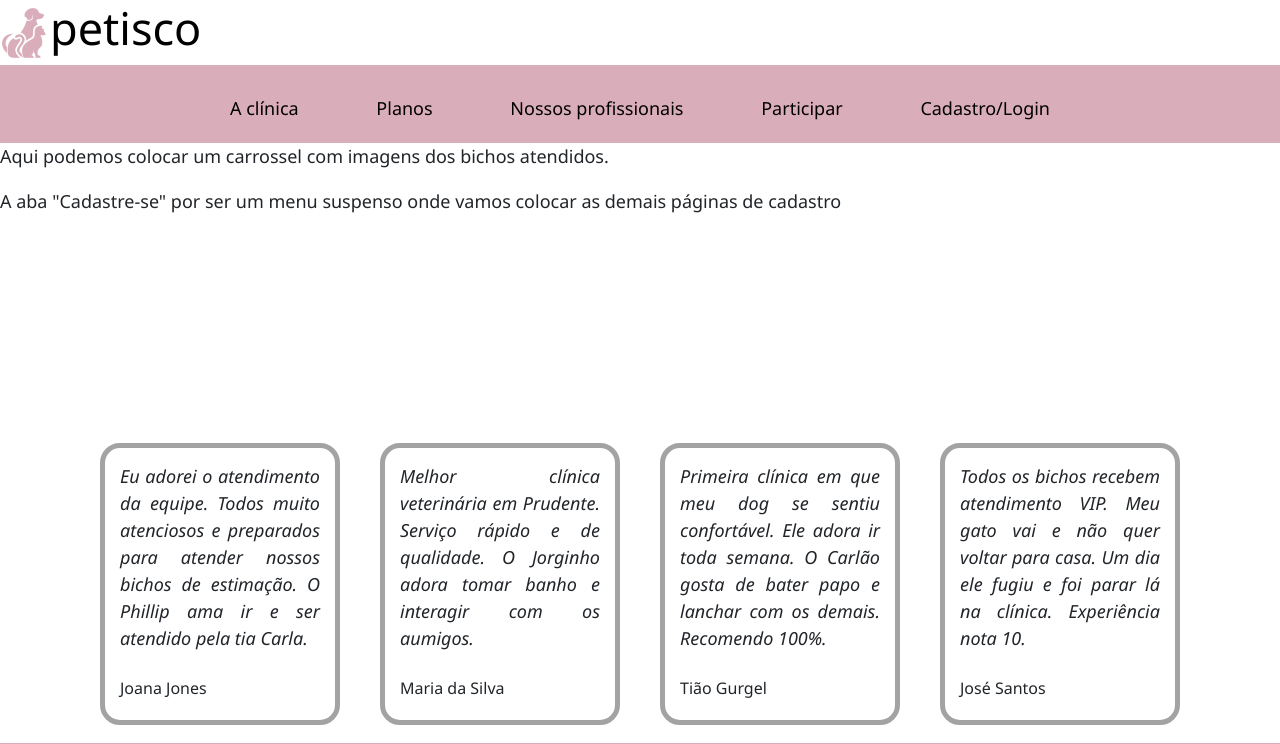
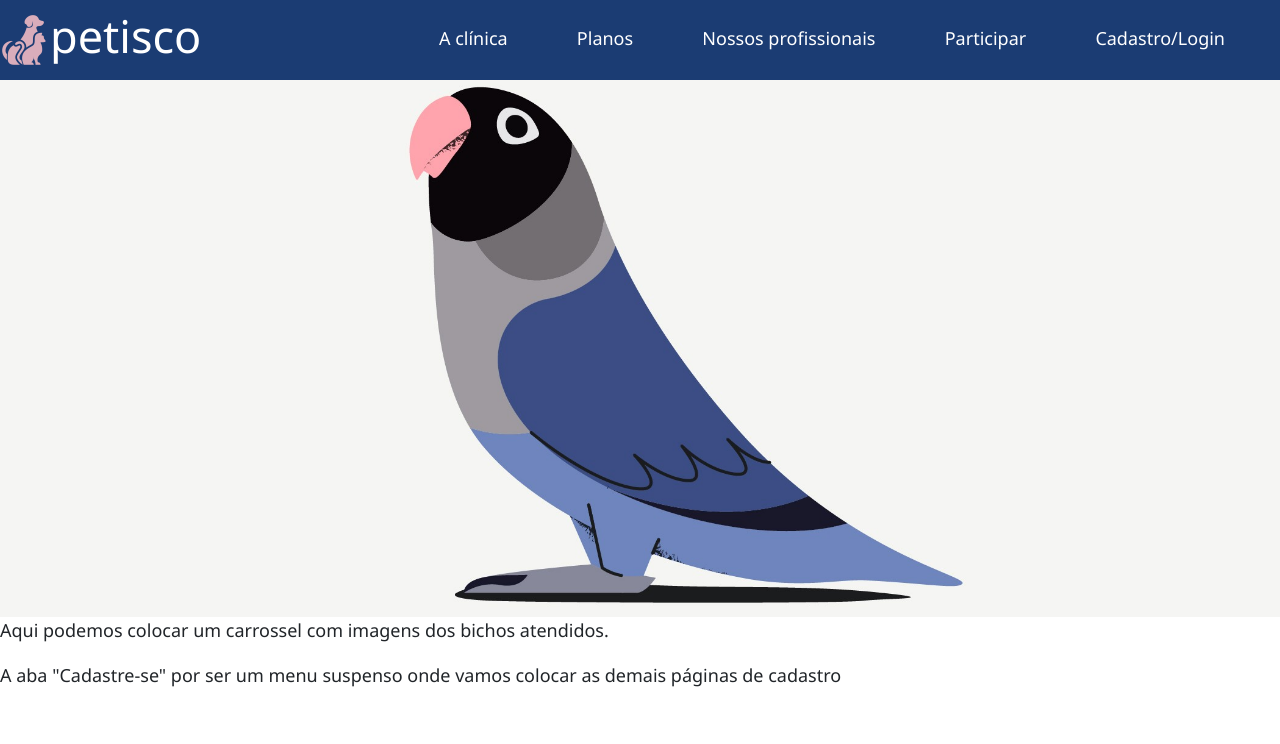
Before and after one commit to victororlandi/clinicaveterinaria, a PHP site: page / in a window 1280 px wide. Shown: the top 744 px of the page. Run offline with PHP 8.4, Linux system fonts and the light colour scheme.

Commit message:
testando cores e mudanças visuais

```diff
--- a/assets/style.css
+++ b/assets/style.css
@@ -9,9 +9,14 @@
     font-family:Verdana, Geneva, Tahoma, sans-serif;*/
 }
 
+header {
+    display: flex;
+    background-color: rgb(27, 60, 115);
+    height: 80px;
+}
+
 .marca {
-    height: 65px;
-    width: 100vw;
+    width: 30%;
     display: flex;
     flex-direction: row;
     align-items: center;
@@ -20,25 +25,29 @@
 .marca img{
     height: 50px;
     width: 50px;
+
 }
 
 .marca h1 {
-    color: rgb(0, 0, 0);
+    color: rgb(255, 255, 255);
+}
+
+.marca a{
+    text-decoration: none;
 }
 
 nav{
-    height: 78px;
-    width: 100vw;
-    background-color:rgb(218, 173, 187);
+    width: 70%;
+
 }
 
 nav ul{
-    margin-left: 200px;
-    margin-right: 200px;
     display: flex;
     flex-direction: row;
     justify-content: space-between;
-    padding: 30px;
+    align-items: center;
+    margin: 0px;
+    padding: 25px
 }
 
 nav ul li{
@@ -47,7 +56,14 @@ nav ul li{
 
 nav ul li a{
     text-decoration: none;
-    color: rgb(0,0,0);
+    height: 80px;
+    color: rgb(255, 255, 255);
+    padding: 30px;
+}
+
+nav ul li a:hover{
+    background-color: white;
+    color:rgb(218, 173, 187);
 }
 
 /*nav ul li a.item-menu-moldura{
@@ -134,6 +150,12 @@ body {
     text-align: justify;
 }
 
+.mapa{
+    margin: 0px;
+    height: 250px;
+}
+
+
 footer {
     height: 280px;
     width: 100vw;
@@ -145,10 +167,6 @@ footer {
     align-items: center;
 }
 
-iframe{
-    border-radius: 20%;
-    padding: 10px;
-}
 
 footer ul{
     margin: 0px;
--- a/index.php
+++ b/index.php
@@ -10,8 +10,8 @@
 <body>
     <header>
         <section class="marca">
-            <img src="assets/img/icons/logo-2.png">
-            <h1>petisco</h1>
+            <a href="index.php"><img src="assets/img/icons/logo-2.png"></a>
+            <a href="index.php"><h1>petisco</h1></a>
         </section>
         <nav>
             <ul>
@@ -19,10 +19,13 @@
                 <li><a href="#">Planos</a></li>
                 <li><a href="#">Nossos profissionais</a></li>
                 <li><a href="#" class="item-menu-moldura">Participar</a></li>
-                <li><a href="#" class="item-menu-moldura">Cadastro/Login</a></li>
+                <li><a href="view/cadastro-tutores.php" class="item-menu-moldura">Cadastro/Login</a></li>
             </ul>
         </nav>
     </header>
+    <section class="tentando-inventar-moda">
+        <img src="assets/img/illustrations/JPG/01-cut.jpg" width=100%>
+    </section>
     <section class="bichos-atendidos">
         <P>Aqui podemos colocar um carrossel com imagens dos bichos atendidos.</P>
         <p>A aba "Cadastre-se" por ser um menu suspenso onde vamos colocar as demais páginas de cadastro</p>
@@ -57,8 +60,11 @@
             José Santos
         </p>
     </section>
+    <section class="mapa">
+            <iframe src="https://www.google.com/maps/embed?pb=!1m18!1m12!1m3!1d3695.6348838151825!2d-51.386619625905276!3d-22.139892510911558!2m3!1f0!2f0!3f0!3m2!1i1024!2i768!4f13.1!3m3!1m2!1s0x9493f501254620eb%3A0x16bc508109c64255!2sFatec%20de%20Presidente%20Prudente!5e0!3m2!1spt-BR!2sbr!4v1747918682634!5m2!1spt-BR!2sbr" width="100%" height="250px" style="border:0;" allowfullscreen="" loading="lazy" referrerpolicy="no-referrer-when-downgrade"></iframe>
+    </section>
     <footer>
-        <iframe src="https://www.google.com/maps/embed?pb=!1m18!1m12!1m3!1d3695.6348838151825!2d-51.386619625905276!3d-22.139892510911558!2m3!1f0!2f0!3f0!3m2!1i1024!2i768!4f13.1!3m3!1m2!1s0x9493f501254620eb%3A0x16bc508109c64255!2sFatec%20de%20Presidente%20Prudente!5e0!3m2!1spt-BR!2sbr!4v1747918682634!5m2!1spt-BR!2sbr" width="300px" height="200" style="border:0;" allowfullscreen="" loading="lazy" referrerpolicy="no-referrer-when-downgrade"></iframe>
+
         <ul>
             <li><a href="#">Nossos Serviços</a></li>
             <li><a href="#">Dicas Para Teu Pet</a></li>
```
Also changed, not shown: assets/img/design-ideas/83a2806f-a5aa-44ce-8a8e-694dcea6d029.jpg (deleted), assets/img/design-ideas/a5835759-6755-4a56-a1c6-8421577beffb.jpg (deleted), assets/img/design-ideas/b981b3da-a277-41d1-80d2-755c8d8137aa.jpg (deleted), assets/img/design-ideas/cadastro.jpg (deleted), assets/img/design-ideas/cb4364aa-8490-4c5e-8598-5fd54fd81563.jpg (deleted), assets/img/illustrations/JPG/01-cut.jpg (added).
